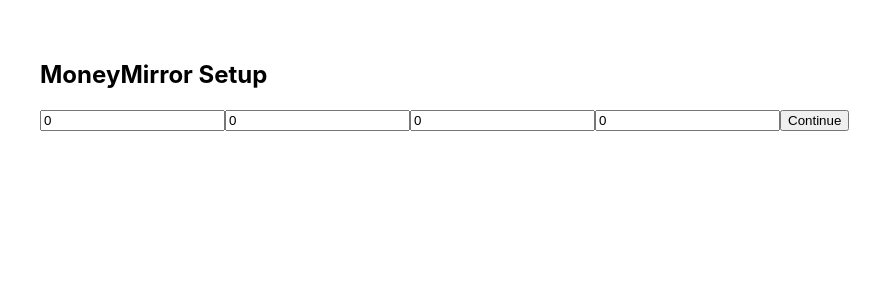
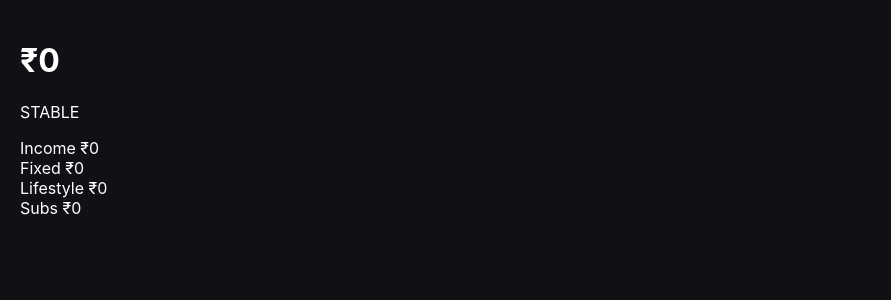
Before and after one commit to MosesChowdhry/MoneyMirror, a React (Create React App) app: page / in a window 1280 px wide. Shown: the top 300 px of the page, without its empty margins (0-891 px from the left). Built offline with nearby package versions, Linux system fonts and the light colour scheme.

Commit message:
Update App.js

```diff
--- a/src/App.js
+++ b/src/App.js
@@ -1,291 +1,219 @@
-import React, { useState, useEffect } from "react";
+import React, { useState } from "react";
 
-/* ================= DEFAULT DATA ================= */
+/* ---------------- ENGINE ---------------- */
 
-const defaultData = {
-  income: 0,
-  fixed: { rent: 0 },
-  lifestyle: {
-    dining: 0,
-    subscriptions: [],
-  },
-  savings: 0,
-};
+const num = (v) => Number(v) || 0;
 
-/* ================= SAFE STORAGE ================= */
+function calc(data) {
+  const income = num(data.income.salary) + num(data.income.other);
 
-function getData() {
-  try {
-    const d = JSON.parse(localStorage.getItem("mm_data"));
+  const fixed =
+    num(data.fixed.rent) +
+    num(data.fixed.utilities) +
+    num(data.fixed.emi);
 
-    return {
-      income: Number(d?.income) || 0,
-      fixed: {
-        rent: Number(d?.fixed?.rent) || 0,
-      },
-      lifestyle: {
-        dining: Number(d?.lifestyle?.dining) || 0,
-        subscriptions: Array.isArray(d?.lifestyle?.subscriptions)
-          ? d.lifestyle.subscriptions
-          : [],
-      },
-      savings: Number(d?.savings) || 0,
-    };
-  } catch {
-    return defaultData;
-  }
+  const lifestyle =
+    num(data.lifestyle.dining) +
+    num(data.lifestyle.transport) +
+    num(data.lifestyle.shopping) +
+    num(data.lifestyle.entertainment);
+
+  const subs = data.subscriptions.reduce(
+    (sum, s) => sum + num(s.amount),
+    0
+  );
+
+  const spend = fixed + lifestyle + subs;
+  const remaining = income - spend;
+
+  let state = "STABLE";
+  if (remaining < 0) state = "BLEEDING";
+  else if (remaining < income * 0.2) state = "TIGHT";
+
+  return { income, fixed, lifestyle, subs, spend, remaining, state };
 }
 
-function saveData(data) {
-  localStorage.setItem("mm_data", JSON.stringify(data));
-}
+/* ---------------- UI COMPONENTS (OUTSIDE APP) ---------------- */
 
-/* ================= ENGINE ================= */
+const Field = React.memo(({ label, value, onChange }) => {
+  return (
+    <div style={{ marginBottom: 14 }}>
+      <div style={{ fontSize: 12, color: "#aaa" }}>{label}</div>
+      <input
+        type="text"
+        value={value}
+        onChange={onChange}
+        style={{
+          width: "100%",
+          padding: 10,
+          borderRadius: 8,
+          border: "1px solid #333",
+          background: "#111",
+          color: "#fff",
+        }}
+      />
+    </div>
+  );
+});
 
-function calculate(data) {
-  const income = Number(data.income) || 0;
-  const fixedTotal = Number(data.fixed.rent) || 0;
+/* ---------------- SCREENS ---------------- */
 
-  const dining = Number(data.lifestyle.dining) || 0;
-  const subs = data.lifestyle.subscriptions || [];
+function Home({ r, setScreen }) {
+  return (
+    <>
+      <h1>₹{r.remaining}</h1>
+      <p>{r.state}</p>
 
-  const subTotal = subs.reduce((a, s) => a + Number(s.cost || 0), 0);
-  const lifestyleTotal = dining + subTotal;
-
-  const savings = Number(data.savings) || 0;
-  const total = fixedTotal + lifestyleTotal + savings;
-  const remaining = income - total;
-
-  const burnRate = income ? total / income : 0;
-  const disposable = income - fixedTotal;
-  const lifestylePressure = disposable ? lifestyleTotal / disposable : 0;
-  const savingsRate = income ? savings / income : 0;
-
-  let stress = 0;
-  if (burnRate > 1) stress += 40;
-  if (fixedTotal / income > 0.5) stress += 20;
-  if (lifestylePressure > 0.6) stress += 20;
-  if (savingsRate < 0.1) stress += 20;
-
-  const dailySpend = total / 30 || 1;
-  const daysLeft = remaining > 0 ? Math.floor(remaining / dailySpend) : 0;
-  const yearlyLeak = Math.max(0, -remaining) * 12;
-
-  return {
-    dining,
-    subTotal,
-    remaining,
-    stress,
-    daysLeft,
-    yearlyLeak,
-  };
-}
-
-/* ================= SETUP ================= */
-
-function Setup({ onDone }) {
-  const [data, setData] = useState(defaultData);
-
-  return (
-    <div style={{ padding: 40 }}>
-      <h2>MoneyMirror Setup</h2>
-
-      <input
-        placeholder="Income"
-        value={data.income}
-        onChange={(e) =>
-          setData({ ...data, income: Number(e.target.value) })
-        }
-      />
-
-      <input
-        placeholder="Rent"
-        value={data.fixed.rent}
-        onChange={(e) =>
-          setData({
-            ...data,
-            fixed: { ...data.fixed, rent: Number(e.target.value) },
-          })
-        }
-      />
-
-      <input
-        placeholder="Dining"
-        value={data.lifestyle.dining}
-        onChange={(e) =>
-          setData({
-            ...data,
-            lifestyle: {
-              ...data.lifestyle,
-              dining: Number(e.target.value),
-            },
-          })
-        }
-      />
-
-      <input
-        placeholder="Savings"
-        value={data.savings}
-        onChange={(e) =>
-          setData({ ...data, savings: Number(e.target.value) })
-        }
-      />
-
-      <button onClick={() => onDone(data)}>Continue</button>
-    </div>
+      <div onClick={() => setScreen("income")}>Income ₹{r.income}</div>
+      <div onClick={() => setScreen("fixed")}>Fixed ₹{r.fixed}</div>
+      <div onClick={() => setScreen("lifestyle")}>Lifestyle ₹{r.lifestyle}</div>
+      <div onClick={() => setScreen("subs")}>Subs ₹{r.subs}</div>
+    </>
   );
 }
 
-/* ================= HOME ================= */
+function Income({ data, update, setScreen }) {
+  return (
+    <>
+      <button onClick={() => setScreen("home")}>← Back</button>
+      <h2>Income</h2>
 
-function Home({ data, setScreen }) {
-  const d = calculate(data);
+      <Field
+        label="Salary"
+        value={data.income.salary}
+        onChange={(e) => update("income", "salary", e.target.value)}
+      />
 
-  const state =
-    d.stress > 60
-      ? { label: "BLEEDING", color: "red" }
-      : d.stress > 30
-      ? { label: "PRESSURE", color: "orange" }
-      : { label: "STABLE", color: "green" };
-
-  return (
-    <div style={{ padding: 30, background: "#0e0e0e", color: "white", minHeight: "100vh" }}>
-      <h1 style={{ color: state.color }}>
-        ₹{Math.max(0, -d.remaining)} {state.label}
-      </h1>
-
-      <p>Days Left: {d.daysLeft}</p>
-      <p>Annual Leak: ₹{d.yearlyLeak}</p>
-
-      <hr />
-
-      <h3>Lifestyle</h3>
-
-      <div style={{ display: "grid", gap: 12 }}>
-        <div style={card} onClick={() => setScreen("dining")}>
-          🍽 Dining — ₹{d.dining}
-        </div>
-
-        <div style={card} onClick={() => setScreen("subs")}>
-          📺 Subscriptions — ₹{d.subTotal}
-        </div>
-      </div>
-    </div>
+      <Field
+        label="Other"
+        value={data.income.other}
+        onChange={(e) => update("income", "other", e.target.value)}
+      />
+    </>
   );
 }
 
-/* ================= DINING ================= */
+function Fixed({ data, update, setScreen }) {
+  return (
+    <>
+      <button onClick={() => setScreen("home")}>← Back</button>
+      <h2>Fixed</h2>
 
-function Dining({ data, setData, goBack }) {
-  const dining = data.lifestyle.dining || 0;
+      <Field
+        label="Rent"
+        value={data.fixed.rent}
+        onChange={(e) => update("fixed", "rent", e.target.value)}
+      />
 
-  return (
-    <div style={{ padding: 30 }}>
-      <button onClick={goBack}>← Back</button>
+      <Field
+        label="Utilities"
+        value={data.fixed.utilities}
+        onChange={(e) => update("fixed", "utilities", e.target.value)}
+      />
 
-      <h2>Dining</h2>
-      <p>₹{dining}</p>
-
-      <button
-        onClick={() => {
-          const newVal = Math.round(dining * 0.8);
-          setData((prev) => ({
-            ...prev,
-            lifestyle: { ...prev.lifestyle, dining: newVal },
-          }));
-        }}
-      >
-        Cut 20% → Save ₹{Math.round(dining * 0.2)}
-      </button>
-    </div>
+      <Field
+        label="EMI"
+        value={data.fixed.emi}
+        onChange={(e) => update("fixed", "emi", e.target.value)}
+      />
+    </>
   );
 }
 
-/* ================= SUBSCRIPTIONS ================= */
+function Lifestyle({ data, update, setScreen }) {
+  return (
+    <>
+      <button onClick={() => setScreen("home")}>← Back</button>
+      <h2>Lifestyle</h2>
 
-function Subscriptions({ data, setData, goBack }) {
-  const subs = data.lifestyle?.subscriptions || [];
+      {Object.entries(data.lifestyle).map(([k, v]) => (
+        <Field
+          key={k}
+          label={k}
+          value={v}
+          onChange={(e) => update("lifestyle", k, e.target.value)}
+        />
+      ))}
+    </>
+  );
+}
 
-  const remove = (name) => {
+function Subs({ data, updateSub, addSub, setScreen }) {
+  return (
+    <>
+      <button onClick={() => setScreen("home")}>← Back</button>
+      <h2>Subscriptions</h2>
+
+      <button onClick={addSub}>+ Add</button>
+
+      {data.subscriptions.map((s) => (
+        <div key={s.id}>
+          <Field
+            label="Name"
+            value={s.name}
+            onChange={(e) => updateSub(s.id, "name", e.target.value)}
+          />
+
+          <Field
+            label="Amount"
+            value={s.amount}
+            onChange={(e) => updateSub(s.id, "amount", e.target.value)}
+          />
+        </div>
+      ))}
+    </>
+  );
+}
+
+/* ---------------- APP ---------------- */
+
+export default function App() {
+  const [screen, setScreen] = useState("home");
+
+  const [data, setData] = useState({
+    income: { salary: "", other: "" },
+    fixed: { rent: "", utilities: "", emi: "" },
+    lifestyle: { dining: "", transport: "", shopping: "", entertainment: "" },
+    subscriptions: [],
+  });
+
+  const r = calc(data);
+
+  const update = (section, key, value) => {
     setData((prev) => ({
       ...prev,
-      lifestyle: {
-        ...prev.lifestyle,
-        subscriptions: prev.lifestyle.subscriptions.filter(
-          (s) => s.name !== name
-        ),
+      [section]: {
+        ...prev[section],
+        [key]: value,
       },
     }));
   };
 
+  const addSub = () => {
+    setData((p) => ({
+      ...p,
+      subscriptions: [...p.subscriptions, { id: Date.now(), name: "", amount: "" }],
+    }));
+  };
+
+  const updateSub = (id, field, value) => {
+    setData((p) => ({
+      ...p,
+      subscriptions: p.subscriptions.map((s) =>
+        s.id === id ? { ...s, [field]: value } : s
+      ),
+    }));
+  };
+
   return (
-    <div style={{ padding: 30 }}>
-      <button onClick={goBack}>← Back</button>
-
-      <h2>Subscriptions</h2>
-
-      {subs.length === 0 && <p>No subscriptions yet</p>}
-
-      {subs.map((s) => (
-        <div key={s.name}>
-          {s.name} ₹{s.cost} | renews in {s.renewal}d
-          <button onClick={() => remove(s.name)}>Cancel</button>
-        </div>
-      ))}
-
-      <button
-        onClick={() => {
-          const name = prompt("Name?");
-          if (!name) return;
-
-          const cost = Number(prompt("Cost?")) || 0;
-          const renewal = Number(prompt("Days to renewal?")) || 0;
-
-          setData((prev) => ({
-            ...prev,
-            lifestyle: {
-              ...prev.lifestyle,
-              subscriptions: [
-                ...(prev.lifestyle.subscriptions || []),
-                { name, cost, renewal, lastUsed: 0 },
-              ],
-            },
-          }));
-        }}
-      >
-        + Add Subscription
-      </button>
+    <div style={{ padding: 20, background: "#0f1115", minHeight: "100vh", color: "#fff" }}>
+      {screen === "home" && <Home r={r} setScreen={setScreen} />}
+      {screen === "income" && <Income data={data} update={update} setScreen={setScreen} />}
+      {screen === "fixed" && <Fixed data={data} update={update} setScreen={setScreen} />}
+      {screen === "lifestyle" && <Lifestyle data={data} update={update} setScreen={setScreen} />}
+      {screen === "subs" && (
+        <Subs data={data} updateSub={updateSub} addSub={addSub} setScreen={setScreen} />
+      )}
     </div>
   );
 }
-
-/* ================= CARD ================= */
-
-const card = {
-  padding: 20,
-  background: "#1a1a1a",
-  borderRadius: 12,
-  cursor: "pointer",
-};
-
-/* ================= ROOT ================= */
-
-export default function App() {
-  const [data, setData] = useState(getData());
-  const [screen, setScreen] = useState(!data.income ? "setup" : "home");
-
-  useEffect(() => {
-    saveData(data);
-  }, [data]);
-
-  if (screen === "setup")
-    return <Setup onDone={(d) => { setData(d); setScreen("home"); }} />;
-
-  if (screen === "dining")
-    return <Dining data={data} setData={setData} goBack={() => setScreen("home")} />;
-
-  if (screen === "subs")
-    return <Subscriptions data={data} setData={setData} goBack={() => setScreen("home")} />;
-
-  return <Home data={data} setScreen={setScreen} />;
-}
```
